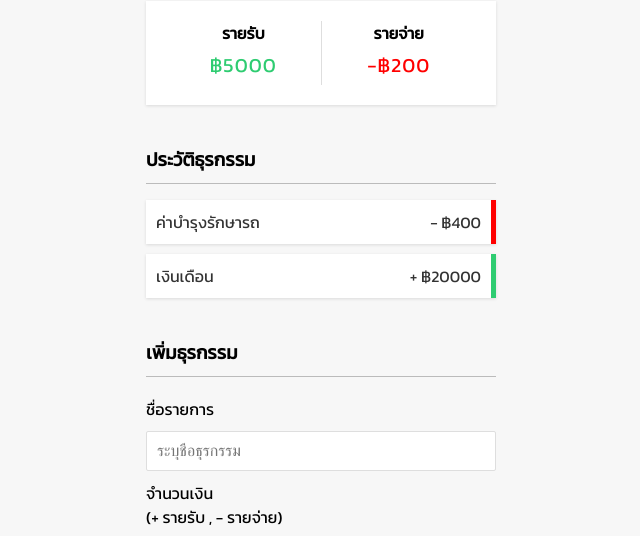
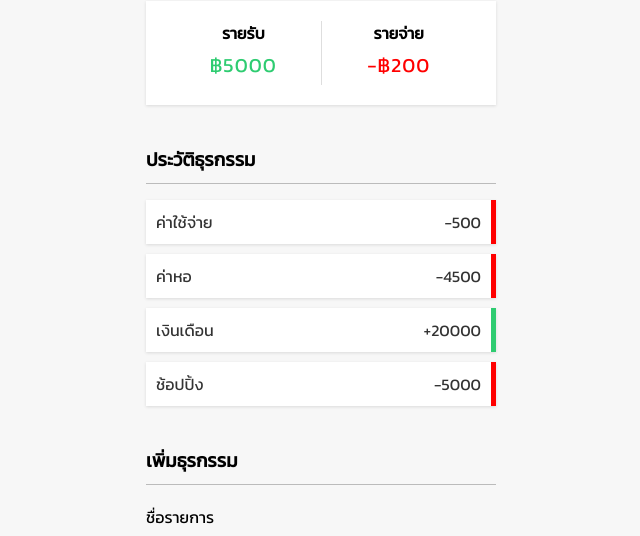
Before and after one commit to xNewz/js-income-expense, a plain HTML site: page index.html in a window 1280 px wide. Shown: the part 196-732 px from the top of the page, without its empty margins (319-959 px from the left). Drawn offline with Linux system fonts and the light colour scheme.

Commit message:
add: script.js

```diff
--- a/index.html
+++ b/index.html
@@ -6,7 +6,6 @@
     <meta name="viewport" content="width=device-width, initial-scale=1.0">
     <title>รายรับ-รายจ่าย</title>
     <link rel="stylesheet" href="style.css">
-    <script src="script.js"></script>
 </head>
 <body>
     <h2>โปรแกรมบัญชีรายรับ - รายจ่าย</h2>
@@ -25,12 +24,12 @@
         </div>
         <h3>ประวัติธุรกรรม</h3>
         <ul id="list" class="list">
-            <li class="minus">ค่าบำรุงรักษารถ <span>- ฿400</span>
+            <!-- <li class="minus">ค่าบำรุงรักษารถ <span>- ฿400</span>
                 <button class="delete-btn">X</button>
             </li>
             <li class="plus">เงินเดือน <span>+ ฿20000</span>
                 <button class="delete-btn">X</button>
-            </li>
+            </li> -->
         </ul>
         <h3>เพิ่มธุรกรรม</h3>
         <form id="form">
@@ -47,5 +46,7 @@
             <button class="btn">เพิ่มธุรกรรม</button>
         </form>
     </div>
+
+    <script src="script.js"></script>
 </body>
 </html>
--- a/script.js
+++ b/script.js
@@ -0,0 +1,31 @@
+const balance = document.getElementById('balance');
+const money_plus = document.getElementById('money-plus');
+const money_minus = document.getElementById('money-minus');
+const list = document.getElementById('list');
+const form = document.getElementById('form');
+const text = document.getElementById('text');
+const amount = document.getElementById('amount');
+
+const dataTransction = [
+    {id:1, text:"ค่าใช้จ่าย", amount:-500},
+    {id:2, text:"ค่าหอ", amount:-4500},
+    {id:3, text:"เงินเดือน", amount:+20000},
+    {id:4, text:"ช้อปปิ้ง", amount:-5000},
+]
+
+const transactions = dataTransction;
+
+function init(){
+    transactions.forEach(addDataToList);
+}
+
+function addDataToList(transactions){
+    const symbol = transactions.amount < 0 ? '-' : '+';
+    const status = transactions.amount < 0 ? 'minus' : 'plus';
+    const item = document.createElement('li');
+    item.classList.add(status);
+    item.innerHTML = `${transactions.text}<span>${symbol}${Math.abs(transactions.amount)}</span><button class="delete-btn">X</button>`;
+    list.appendChild(item);
+}
+
+init();
--- a/style.css
+++ b/style.css
@@ -6,6 +6,7 @@
 
 *{
     box-sizing: border-box;
+    font-family: 'Kanit', sans-serif;
 }
 
 body{
```
